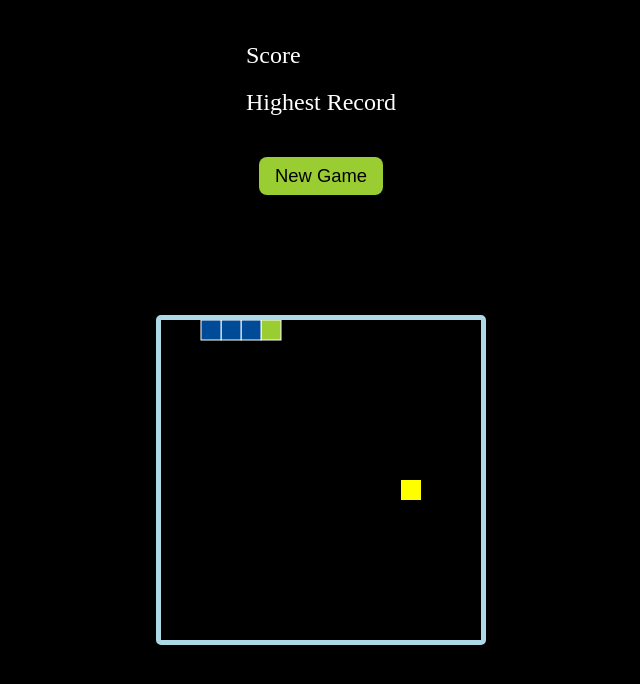
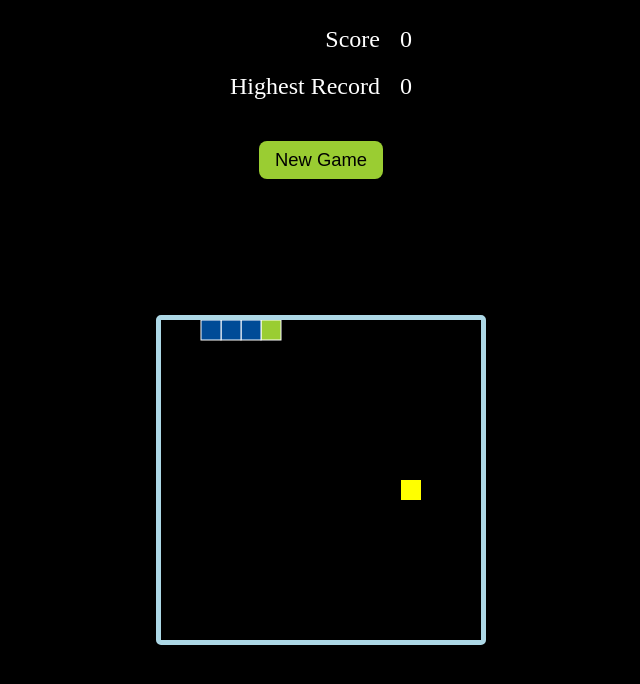
Before and after one commit to Russelllin7789/greedy-snake, a plain HTML site: page index.html in a window 1280 px wide. Shown: the whole page, without its empty margins (319-959 px from the left). Drawn offline with Linux system fonts and the light colour scheme.

Commit message:
fulfill score related calculation

```diff
--- a/app.js
+++ b/app.js
@@ -58,6 +58,21 @@ class Fruit {
 
 createSnake();
 const myFruit = new Fruit();
+
+let score = 0;
+document.getElementById("scoreNum").innerHTML = score;
+const loadRecord = () => {
+  const recordScore = localStorage.getItem("highest-score");
+  if (recordScore) {
+    record = Number(recordScore);
+  } else {
+    record = 0;
+  }
+};
+let record;
+loadRecord();
+document.getElementById("recordNum").innerHTML = record;
+
 const changeDirection = (e) => {
   if (e.key === "ArrowUp" && direction !== "Down") {
     direction = "Up";
@@ -68,10 +83,18 @@ const changeDirection = (e) => {
   } else if (e.key === "ArrowRight" && direction !== "Left") {
     direction = "Right";
   }
+  // will not trigger change direction until snake's head repaint (prevent twice above clicks happen within 100 milisecs)
+  window.removeEventListener("keydown", changeDirection);
 };
-
 // check if player pressed one of the directions
 window.addEventListener("keydown", changeDirection);
+
+const setRecord = (score) => {
+  if (score > record) {
+    localStorage.setItem("highest-score", score);
+    record = score;
+  }
+};
 
 const keepDrawing = () => {
   // check if snake bite himself/herself
@@ -142,10 +165,15 @@ const keepDrawing = () => {
   // check if snake ate the fruit
   if (snake[0].x === myFruit.x && snake[0].y === myFruit.y) {
     myFruit.pickLocation();
+    score++;
+    setRecord(score);
+    document.getElementById("scoreNum").innerHTML = score;
+    document.getElementById("recordNum").innerHTML = record;
   } else {
     snake.pop();
   }
   snake.unshift(newHead);
+  window.addEventListener("keydown", changeDirection);
 };
 
 const game = setInterval(keepDrawing, 100);
--- a/index.html
+++ b/index.html
@@ -10,8 +10,14 @@
   <body>
     <canvas id="canvas" width="320px" height="320px"></canvas>
     <section class="score-section">
-      <p id="score">Score</p>
-      <p id="record">Highest Record</p>
+      <div class="score-num">
+        <p id="score">Score</p>
+        <p id="scoreNum"></p>
+      </div>
+      <div class="score-num">
+        <p id="record">Highest Record</p>
+        <p id="recordNum"></p>
+      </div>
     </section>
     <button id="start" type="button" onclick="location.reload()">
       New Game
--- a/style.css
+++ b/style.css
@@ -23,16 +23,18 @@ body {
 .score-section {
   display: flex;
   flex-direction: column;
-  align-items: flex-start;
+  align-items: flex-end;
   margin: 1rem 0.1rem;
 }
 
-#score {
-  margin-top: 1rem;
+.score-num {
+  display: flex;
 }
 
 #score,
-#record {
+#record,
+#scoreNum,
+#recordNum {
   color: white;
   font-size: 1.5rem;
   padding: 10px;
```
